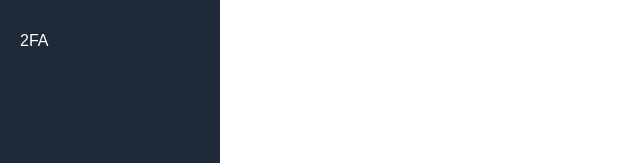
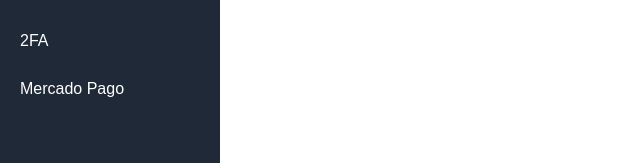
Before and after one commit to JoseAxelC/AWOS, a website: page public/index.html in a window 1280 px wide. Shown: the part 369-532 px from the top of the page, without its empty margins (0-640 px from the left). Drawn offline with Linux system fonts and the light colour scheme.

Commit message:
Update index.html

```diff
--- a/public/index.html
+++ b/public/index.html
@@ -64,6 +64,7 @@
 <a href="/tienda" target="visor">Tienda</a>
 <a href="/three" target="visor">ThreeJS</a>
 <a href="/auth" target="visor">2FA</a>
+<a href="/mercado" target="visor">Mercado Pago</a>
 
 </div>
 
```
